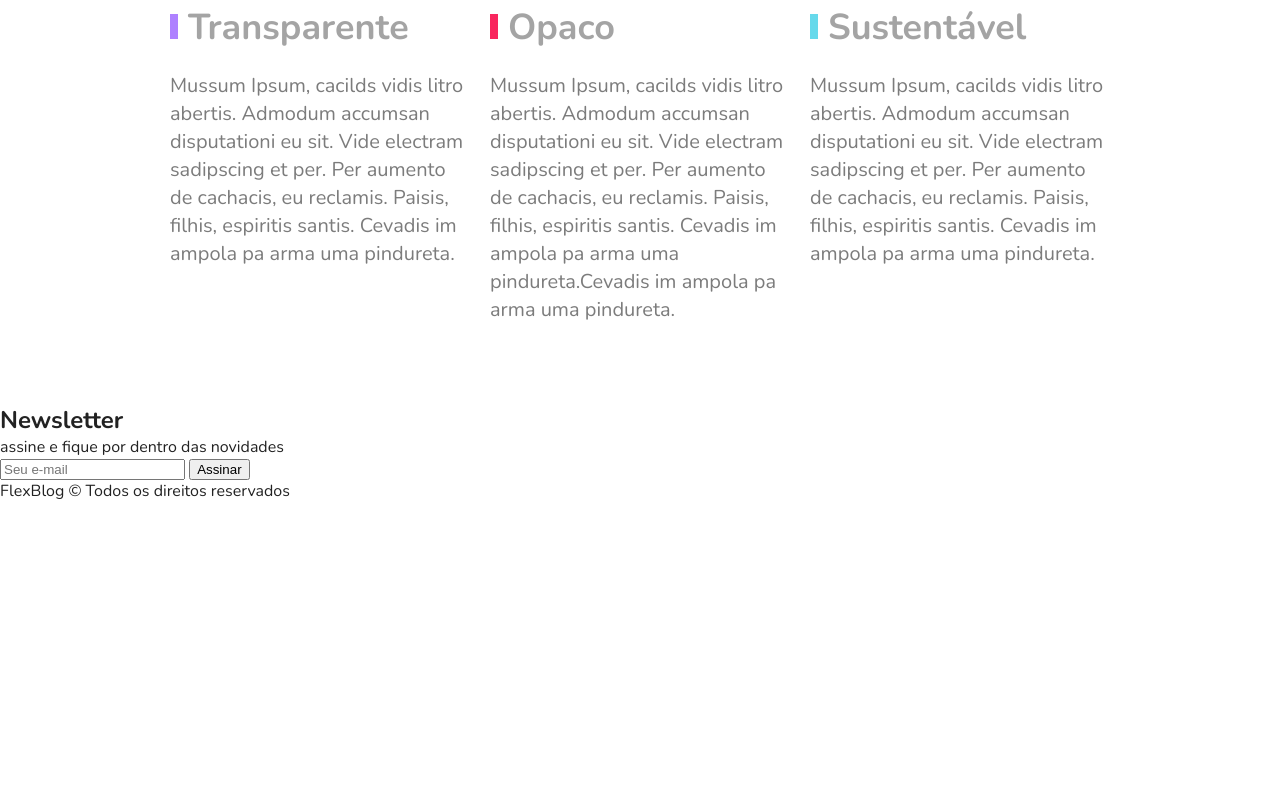
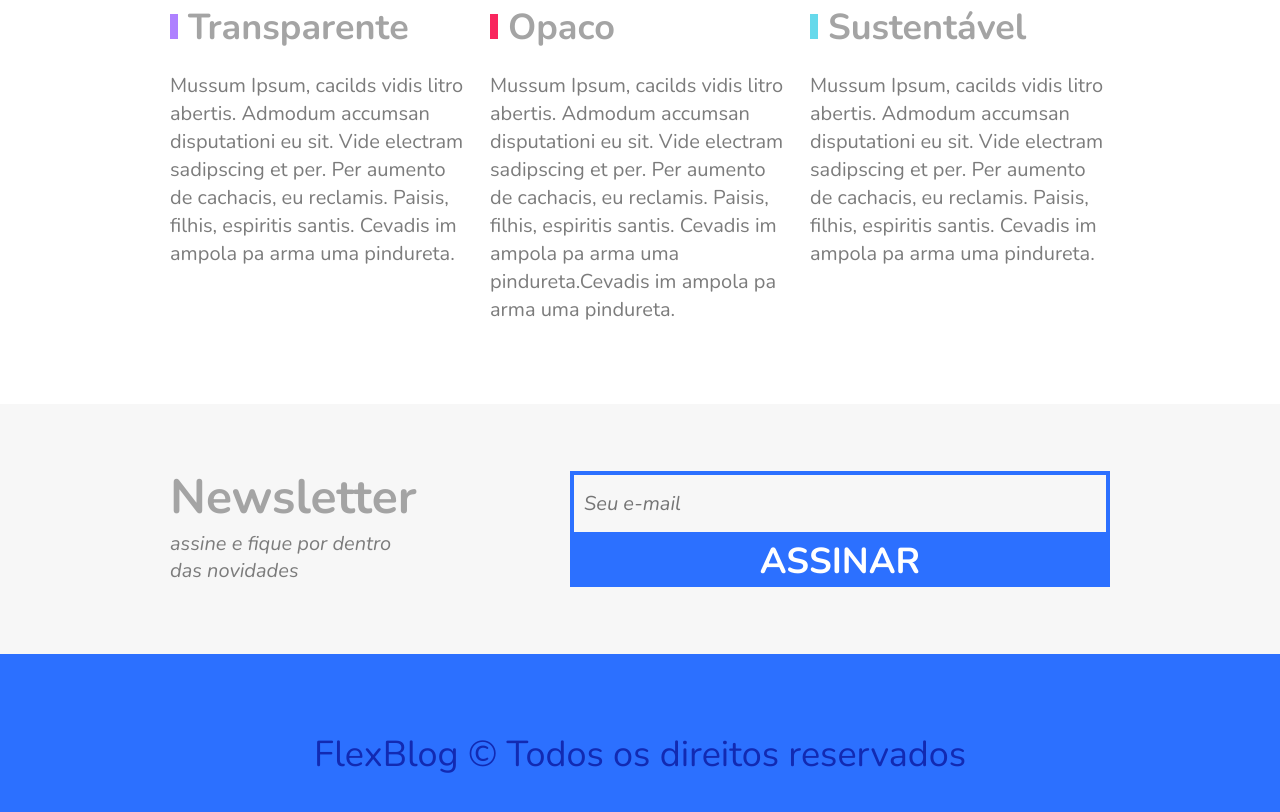
Before and after one commit to ademirferreira/flexblog, a plain HTML site: page index.html in a window 1280 px wide. Shown: the part 2980-3792 px from the top of the page. Before the commit the page ends 3482 px from the top, so only its background shows below. Drawn offline with nearby package versions, Linux system fonts and the light colour scheme.

Commit message:
Add newsletter and footer style

```diff
--- a/css/style.css
+++ b/css/style.css
@@ -308,3 +308,82 @@ img {
   line-height: 1.4;
   color: #7c7c7c;
 }
+
+.newsletter {
+  background: #f7f7f7;
+  padding: 60px calc((100% - 960px) / 2);
+  display: flex;
+  flex-wrap: wrap;
+}
+
+.newsletter-info {
+  flex: 1 1 240px;
+  margin: 0 10px;
+}
+
+.newsletter-info h1 {
+  font-size: 3em;
+  color: #a4a4a4;
+}
+
+.newsletter-info p {
+  font-size: 1.25em;
+  font-style: italic;
+  max-width: 230px;
+  color: #7c7c7c;
+  margin-bottom: 10px;
+}
+
+.newsletter-form {
+  flex: 2 1 260px;
+  margin: 0 10px;
+  align-self: center;
+  display: flex;
+  flex-wrap: wrap;
+}
+
+.newsletter-form input {
+  flex: 3 1 200px;
+  font-size: 1.25em;
+  color: #7c7c7c;
+  font-style: italic;
+  font-family: "Nunito", Arial, Helvetica, sans-serif;
+  border: 4px solid #2c70ff;
+  background: transparent;
+  padding: 15px 10px;
+  margin: 0;
+  border-radius: 0px;
+}
+
+.newsletter-form button {
+  flex: 1 1 260px;
+  font-family: "Nunito", Arial, Helvetica, sans-serif;
+  font-size: 2.25em;
+  font-weight: bold;
+  text-transform: uppercase;
+  background: #2c70ff;
+  color: white;
+  margin: 0;
+  cursor: pointer;
+  border: 0px
+}
+
+@media (max-width: 600px)  {
+  .newsletter-form button {
+    font-size: 1.5em;
+  }
+}
+
+.footer {
+  display: flex;
+  background: #2c70ff;
+  height: 200px;
+  align-items: center;
+}
+
+.footer p {
+  flex: 1;
+  text-align: center;
+  font-size: 2.25em;
+  color: #122ab2;
+}
```
